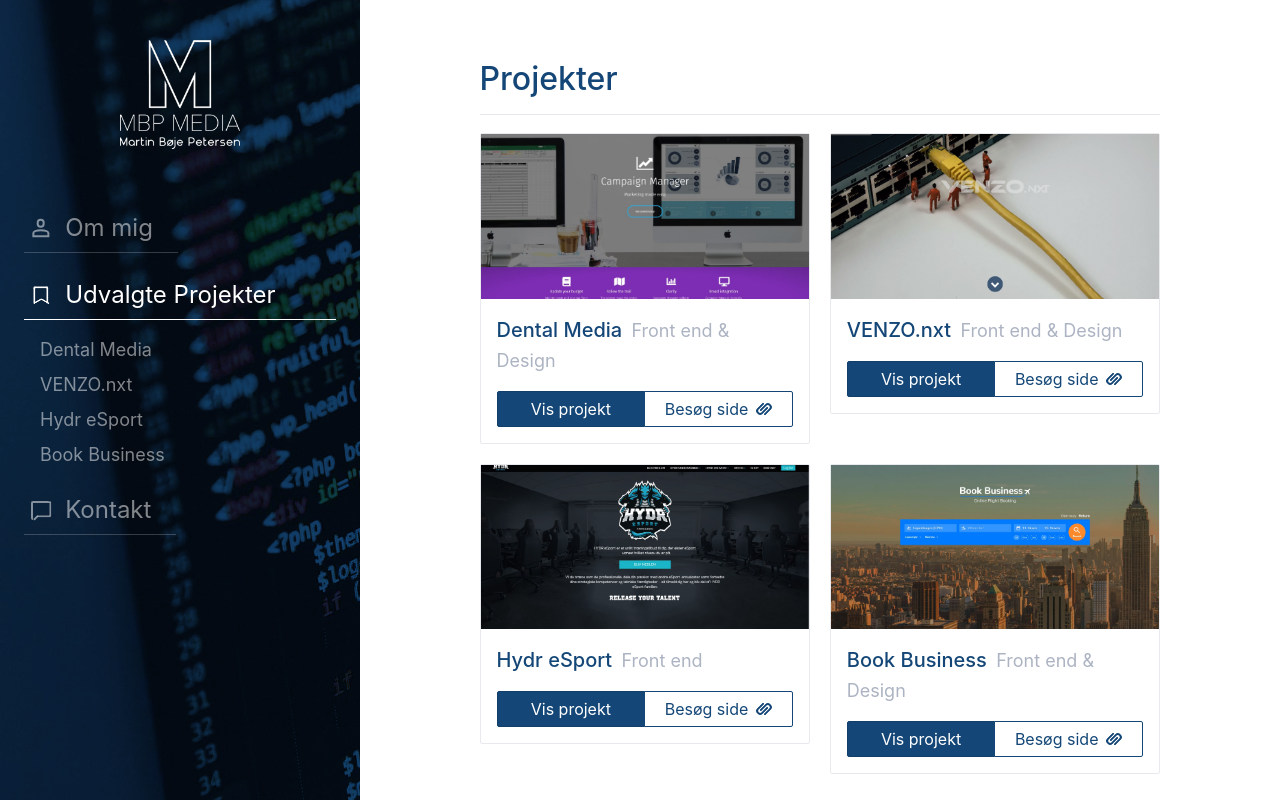
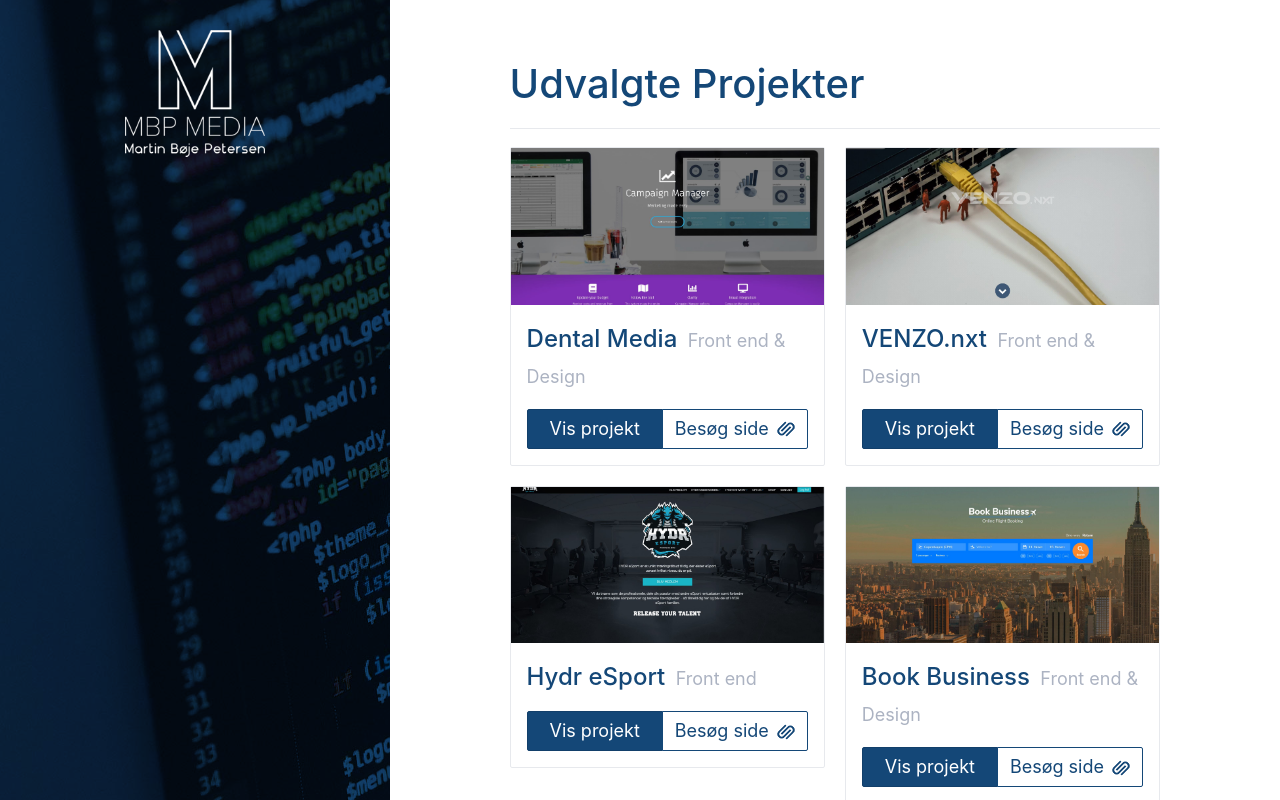
Before and after one commit to JackTheDane/old-portfolio, a React (Create React App) app: page /projekter in a window 1280 px wide. Built offline with nearby package versions, Linux system fonts and the light colour scheme.

Commit message:
Mobile menu

```diff
--- a/src/components/App/App.module.scss
+++ b/src/components/App/App.module.scss
@@ -5,11 +5,24 @@
   width: 100%;
   display: flex;
   overflow: hidden;
+  background-color: $primary;
+  background-size: cover;
+  background-position: center center;
+  background-repeat: no-repeat;
+
+  background-blend-mode: multiply;
 
   position: relative;
 
   &__sidebar {
-    display: none;
+    // display: none;
+    position: fixed;
+    z-index: 1000;
+    height: 100%;
+    width: 100%;
+    max-height: 60px;
+
+    background-color: $primary;
   }
 
   &__content {
@@ -18,7 +31,7 @@
     background-color: $white;
     position: relative;
 
-    max-width: 1000px;
+    max-width: 900px;
 
     width: 100%;
     height: 100%;
@@ -37,29 +50,23 @@
   }
 }
 
-@media (max-width: 1000px) {
+@media (max-width: 899px) {
   .app {
     background-image: none !important;
   }
 }
 
-@media (min-width: 1000px) {
-  .app {
-    background-size: cover;
-    background-position: center center;
-    background-repeat: no-repeat;
-    background-color: $primary;
-
-    background-blend-mode: multiply;
-  }
-}
-
 @media (min-width: 1200px) {
   .app {
+
     &__sidebar {
-      flex: 0 1 500px;
+      flex: 0 1 560px;
       overflow-x: hidden;
       display: block;
     }
+
+    &__content {
+      max-width: 1200px;
+    }
   }
 }
--- a/src/components/App/App.tsx
+++ b/src/components/App/App.tsx
@@ -1,9 +1,8 @@
 import React, { Component } from 'react';
 import styles from './App.module.scss';
 import Nav from '../Nav/Nav';
-import { BrowserRouter } from 'react-router-dom';
+import { BrowserRouter, Route, Switch } from 'react-router-dom';
 
-import ProfileImage from '../../images/profile.jpg';
 import Routes from './Routes';
 
 // Images - Skills
@@ -42,12 +41,19 @@ import bb_search from '../../images/projekter/bookbusiness/search.jpg';
 // Images - Bg
 import backgroundImage_1920 from '../../images/bg-1920.jpg';
 
+import { TransitionGroup, CSSTransition } from 'react-transition-group';
+import About from '../About/About';
+import Projects from '../Projects/Projects';
+import Project from '../Project/Project';
+import Contact from '../Contact/Contact';
+
 
 export interface MenuItem {
   title: string;
   url: string;
   icon?: string;
   subItems?: MenuItem[];
+  isExact?: boolean;
 }
 
 export interface IProject {
@@ -91,13 +97,33 @@ class App extends Component {
       <BrowserRouter>
 
         <div className={styles.app} style={{backgroundImage: `url(${backgroundImage_1920})`}}>
-          <div className={styles['app__sidebar']}>
+          {/* <div className={styles['app__sidebar']}> */}
 
             <Nav menuItems={this.menuItems} />
 
-          </div>
+          {/* </div> */}
 
           <div className={styles['app__content']}>
+
+          <Route render={({location}) => (
+              <TransitionGroup appear={true}>
+                <CSSTransition
+                  key={location.key}
+                  timeout={1500}
+                  classNames="fade"
+                >
+                  <Switch location={location}>
+                    <Route exact={true} path='/' render={ () => <About skills={ this.skills } /> } />
+
+                    <Route exact={true} path='/projekter' render={ () => <Projects projects={ this.projects } />} />
+
+                    <Route exact={true} path='/projekter/:project' render={ ({match}) => <Project project={ this.projects.filter( pro => pro.urlName == match.params.project)[0]  } /> } />
+
+                    <Route exact={true} path='/kontakt' component={Contact} />
+                  </Switch>
+                </CSSTransition>
+              </TransitionGroup>
+            )} />
 
             <Routes skills={this.skills} projects={this.projects} />
 
@@ -265,12 +291,14 @@ class App extends Component {
     {
       title: 'Om mig',
       url: '',
-      icon: 'people'
+      icon: 'people',
+      isExact: true
     },
     {
       title: 'Udvalgte Projekter',
       url: 'projekter',
       icon: 'bookmark',
+      isExact: false,
       subItems: this.projects.map( (proj):MenuItem => ({
         title: proj.name,
         url: proj.urlName
@@ -279,7 +307,8 @@ class App extends Component {
     {
       title: 'Kontakt',
       url: 'kontakt',
-      icon: 'message'
+      icon: 'message',
+      isExact: true
     }
   ];
 
--- a/src/components/App/Routes.tsx
+++ b/src/components/App/Routes.tsx
@@ -18,26 +18,7 @@ export interface RoutesProps {
 class Routes extends React.Component<RoutesProps, {}> {
   render() {
     return (
-      <Route render={({location}) => (
-        <TransitionGroup appear={true}>
-          <CSSTransition
-            key={location.key}
-            timeout={1150}
-            classNames="fade"
-          >
-            <Switch location={location}>
-              <Route exact={true} path='/' render={ () => <About skills={ this.props.skills } /> } />
-
-              <Route exact={true} path='/projekter' render={ () => <Projects projects={ this.props.projects } />} />
-
-              <Route exact={true} path='/projekter/:project' render={ ({match}) => <Project project={ this.props.projects.filter( pro => pro.urlName == match.params.project)[0]  } /> } />
-
-              <Route exact={true} path='/kontakt' component={Contact} />
-            </Switch>
-          </CSSTransition>
-        </TransitionGroup>
-      )} />
-
+      <div></div>
     );
   }
 }
--- a/src/components/Contact/Contact.module.scss
+++ b/src/components/Contact/Contact.module.scss
@@ -1,6 +1,10 @@
 @import '../../colors';
 
 .contact {
+
+  &__form {
+
+  }
 
   &__subcontent {
     border-left: 3px solid $secondary-color-dark;
--- a/src/components/Contact/Contact.tsx
+++ b/src/components/Contact/Contact.tsx
@@ -31,7 +31,7 @@ class Contact extends React.Component<ContactProps, ContactState> {
 
       <div className={`content-page`}>
 
-        <h1 className="transition-elem delay-0">
+        <h1 className="transition-elem delay-0 text-primary">
           Kontakt mig
         </h1>
 
@@ -70,7 +70,7 @@ class Contact extends React.Component<ContactProps, ContactState> {
         <div className="">
 
           <div className={`transition-elem delay-2 ${styles['contact__subcontent']}`}>
-            <h4 className=''>
+            <h4 className='text-primary'>
               Email
             </h4>
             <a href="mailto:martin@mbpmedia.com">
@@ -79,7 +79,7 @@ class Contact extends React.Component<ContactProps, ContactState> {
           </div>
 
           <div className={`transition-elem delay-3 ${styles['contact__subcontent']}`}>
-            <h4 className=''>
+            <h4 className='text-primary'>
               Telefon
             </h4>
             <span>
--- a/src/components/Nav/Nav.module.scss
+++ b/src/components/Nav/Nav.module.scss
@@ -4,39 +4,106 @@
   z-index: 100;
   width: 100%;
   height: 100%;
-  padding: 20px 0px;
+  max-height: 60px;
 
   display: flex;
   flex-direction: column;
   align-items: center;
   justify-content: flex-start;
+  overflow: hidden;
 
-  &__logo{
-    display: block;
-    max-width: 160px;
-    padding: 20px;
-    cursor: pointer;
-    opacity: 1;
-    transition: opacity .3s;
+  pointer-events: none;
 
-    &:hover {
-      opacity: .6;
+  position: fixed;
+  z-index: 1000;
+
+  background-color: $primary;
+  transition: max-height .15s ease;
+
+  &--shown {
+    max-height: 1000px;
+    transition: max-height .4s ease-in-out;
+  }
+
+  &__logo {
+
+    & {
+      max-width: 140px;
+      padding: 20px;
+
+      &:hover {
+        opacity: .6;
+      }
+    }
+
+    &,
+    &--mobile {
+      pointer-events: initial;
+      display: block;
+      padding: 10px 0;
+      cursor: pointer;
+      opacity: 1;
+      transition: opacity .3s;
+    }
+
+    &--mobile {
+      height: 100%;
+
+      & > img {
+        max-height: 100%;
+      }
     }
   }
 
+  &__mobileMenu {
+    flex-grow: 0;
+    flex-shrink: 0;
+    height: 60px;
+    width: 100%;
+    padding: 0 20px;
+    align-items: center;
+    display: flex;
+    justify-content: space-between;
+    pointer-events: initial;
+  }
 }
+
 .menu {
   color: $white;
   list-style: none;
-  display: flex;
+  margin: 30px 0;
+  width: 100%;
+  max-width: 340px;
+  pointer-events: initial;
   flex-direction: column;
-  margin: 10px 0;
+
+  display: none;
+
+  &--shown {
+    display: flex;
+  }
+
+  &__subitem-list {
+    display: block;
+    overflow: hidden;
+
+    text-decoration: none !important;
+    pointer-events: none;
+
+    transition: max-height .4s .05s;
+
+    margin-top: 0;
+    margin-bottom: 0;
+
+    list-style: none;
+  }
 
   &__item {
     display: inline-block;
 
-    font-size: 1.2rem;
-    margin-top: 10px;
+    font-size: 1.5rem;
+    margin-top: 15px;
+    width: 100%;
 
     cursor: pointer;
     user-select: none;
@@ -51,6 +118,7 @@
     & > li {
       padding: 6px 25px 6px 2px;
       margin-right: 35px;
+      font-weight: 300;
       border-bottom: 1px solid rgba($color: $white, $alpha: .2);
       font-size: inherit;
       color: rgba($color: $white, $alpha: .5);
@@ -75,6 +143,7 @@
         border-bottom-color: $white;
         color: $white !important;
       }
+
     }
 
   }
@@ -86,30 +155,13 @@
     opacity: .5;
     pointer-events: initial;
 
+    &:first-child {
+      margin-top: 20px;
+    }
+
     &:hover,
     &--selected {
       opacity: 1;
-    }
-  }
-
-  &__subitem-list {
-    display: block;
-    max-height: 0;
-    overflow: hidden;
-
-    text-decoration: none !important;
-    pointer-events: none;
-
-    transition: max-height .4s .05s;
-
-    & > ul {
-      margin-bottom: 0;
-      list-style: none;
-    }
-
-
-    &--selected {
-      max-height: 300px;
     }
   }
 
@@ -117,17 +169,57 @@
     margin-right: 15px;
     margin-left: 5px;
     font-size: .8em;
+    color: $white !important;
   }
 
   &__item-wrapper {
-    animation: test .8s .1s both;
+
+    &,
+    .menu__subitem-list {
+      animation: fadeInLeft .3s ease-out .1s both;
+    }
 
     &:nth-child(2) {
+      animation-delay: .2s;
+    }
+
+    .menu__subitem-list {
       animation-delay: .3s;
     }
 
     &:nth-child(3) {
-      animation-delay: .5s;
+      animation-delay: .4s;
     }
   }
 }
+
+@keyframes fadeInLeft {
+  0% {
+    opacity: 0;
+    transform: translateX(-10px);
+  }
+
+  100% {
+    opacity: 1;
+    transform: translateX(0px);
+  }
+}
+
+@media (min-width: 1200px) {
+  .nav {
+    padding: 20px 0px;
+    position: relative;
+    flex: 0 1 560px;
+    background-color: transparent;
+    max-height: 100%;
+  }
+
+  .menu {
+    display: flex;
+
+    &__item {
+      font-size: 1.35rem;
+      width: auto;
+    }
+  }
+}
--- a/src/components/Nav/Nav.tsx
+++ b/src/components/Nav/Nav.tsx
@@ -1,6 +1,7 @@
 import React, { Component } from 'react';
 import styles from './Nav.module.scss';
-import Logo from '../../images/mainLogo-white.png';
+import LogoAndText from '../../images/mainLogo-white.png';
+import Logo from '../../images/mainLogoOnly-white.png';
 import { Link, NavLink } from 'react-router-dom';
 
 import { MenuItem } from '../App/App';
@@ -9,17 +10,31 @@ export interface NavProps {
   menuItems: MenuItem[];
 }
 
-class Nav extends Component<NavProps, {}> {
+export interface NavState {
+  isMobileMenuVisible: boolean;
+  windowWidth: number;
+}
+
+class Nav extends Component<NavProps, NavState> {
+
+  constructor(props: NavProps) {
+    super(props);
+    this.state = {
+      isMobileMenuVisible: false,
+      windowWidth: 0
+    };
+  }
 
   render() {
 
     return (
-      <nav className={styles.nav}>
-        <Link to={'/'} className={styles['nav__logo']}>
-          <img src={Logo} alt="MBP Media"/>
-        </Link>
+      <nav className={`${styles.nav} ${this.state.isMobileMenuVisible ? styles['nav--shown'] : ''}`}>
 
-        <ul className={styles['menu']}>
+
+        {this.getNavLogoSection()}
+
+
+        <ul className={`${styles['menu']} ${ this.state.isMobileMenuVisible ? styles['menu--shown'] : '' }`}>
 
          { this.getListItems() }
 
@@ -28,9 +43,46 @@ class Nav extends Component<NavProps, {}> {
     );
   }
 
+  componentDidMount() {
+    this.updateWindowWidth();
+    window.addEventListener('resize', () => this.updateWindowWidth());
+  }
+
+  componentWillUnmount() {
+    window.removeEventListener('resize', () => this.updateWindowWidth());
+  }
+
+  updateWindowWidth() {
+    this.setState({ windowWidth: window.innerWidth });
+  }
+
+  public setMobileMenuDisplay(shouldShow: boolean) {
+    this.setState({
+      isMobileMenuVisible: shouldShow
+    })
+  }
+
+  private getNavLogoSection() {
+    return this.state.windowWidth >= 1200
+      ? <Link to={'/'} className={styles['nav__logo']}>
+          <img src={LogoAndText} className="img-fit-contain" alt="MBP Media"/>
+        </Link>
+      : <div className={styles['nav__mobileMenu']}>
+          <Link onClick={ () => this.setMobileMenuDisplay(false) } to={'/'} className={styles['nav__logo--mobile']}>
+            <img src={Logo} className="img-fit-contain" alt="MBP Media"/>
+          </Link>
+          <button onClick={ () => this.setMobileMenuDisplay(!this.state.isMobileMenuVisible) } className="btn btn-lg btn-primary">
+            <i className={`icon ${ this.state.isMobileMenuVisible ? 'icon-cross' : 'icon-menu' } mr-2`}></i>
+            { this.state.isMobileMenuVisible
+              ? 'Close'
+              : 'Menu' }
+          </button>
+        </div>
+  }
+
   private getListItems() {
     return this.props.menuItems.map( (item, i: number) => {
-      return <span key={'navItem_' + i} className={styles['menu__item-wrapper']} ><NavLink exact={true} activeClassName={styles['menu__item--selected']} to={ `/${item.url}` } className={styles['menu__item']}>
+      return <span key={'navItem_' + i} className={styles['menu__item-wrapper']} ><NavLink onClick={ () => this.setMobileMenuDisplay(false) } exact={item.isExact ? true : false} activeClassName={styles['menu__item--selected']} to={ `/${item.url}` } className={styles['menu__item']}>
         <li>
           { item.icon != null ? <i className={`icon icon-${item.icon} ${styles['menu__item-icon']}`}></i> : ''}
           {item.title}
@@ -38,15 +90,13 @@ class Nav extends Component<NavProps, {}> {
 
       </NavLink>
       {item.subItems != null
-      ? <NavLink className={styles['menu__subitem-list']} activeClassName={styles['menu__subitem-list--selected']} to={ `/${item.url}` }>
-          <ul>
-            {item.subItems.map( (item, i: number) => <NavLink key={'subItem_'+i} className={styles['menu__subitem']} activeClassName={styles['menu__subitem--selected']} to={ `/projekter/${item.url}` } >
+      ? <ul className={styles['menu__subitem-list']}>
+            {item.subItems.map( (item, i: number) => <NavLink key={'subItem_'+i} onClick={ () => this.setMobileMenuDisplay(false) } className={styles['menu__subitem']} activeClassName={styles['menu__subitem--selected']} to={ `/projekter/${item.url}` } >
               <li>
                 {item.title}
               </li>
             </NavLink> )}
           </ul>
-        </NavLink>
       : ''}
       </span>
     })
--- a/src/components/Project/Project.tsx
+++ b/src/components/Project/Project.tsx
@@ -2,7 +2,7 @@ import React from 'react';
 import styles from './Project.module.scss';
 import Carousel from '../Carousel/Carousel';
 
-import { IProject, ISkill } from '../App/App';
+import { IProject } from '../App/App';
 import { Link } from 'react-router-dom';
 
 export interface ProjectProps {
@@ -20,7 +20,7 @@ class Project extends React.Component<ProjectProps, ProjectState> {
   }
   render() {
     return ( <div className={`content-page ${styles.project}`}>
-      <Link to='/projekter' className="btn btn-link btn-lg pl-0 transition-elem delay-0"> <i className="icon icon-back"></i> Tilbage </Link>
+      <Link to='/projekter' className="btn btn-link btn-lg pl-0 transition-elem delay-0"> <i className="icon icon-back"></i> Andre projekter </Link>
 
       <Carousel className={"transition-elem delay-1"} images={this.props.project.images} />
 
@@ -65,7 +65,7 @@ class Project extends React.Component<ProjectProps, ProjectState> {
 
   private getDescription() {
     const description = this.props.project.description != null
-      ? this.props.project.description.map( text => <p style={{marginBottom: '1em'}}> {text} </p> )
+      ? this.props.project.description.map( (text, i) => <p key={`projInf-${i}`} style={{marginBottom: '1em'}}> {text} </p> )
       : ''
 
     return description;
--- a/src/components/Projects/Projects.tsx
+++ b/src/components/Projects/Projects.tsx
@@ -19,9 +19,9 @@ class Projects extends React.Component<ProjectsProps, ProjectsState> {
     return (
       <div className={`content-page`}>
 
-        <h2 className="transition-elem delay-0 text-primary">
-          Projekter
-        </h2>
+        <h1 className="transition-elem delay-0 text-primary">
+          Udvalgte Projekter
+        </h1>
 
         <div className="divider transition-elem delay-0"></div>
 
@@ -46,15 +46,15 @@ class Projects extends React.Component<ProjectsProps, ProjectsState> {
           </div>
 
           <div className="card-header">
-            <div className="card-title h5 text-primary"> {project.name} <span className="text-gray fw-medium ml-1">{project.roles}</span> </div>
+            <div className="card-title h4 text-primary"> {project.name} <span className="text-gray fw-medium ml-1">{project.roles}</span> </div>
           </div>
 
           <div className="card-footer">
             <div className="btn-group btn-group-block">
-              <Link to={'/projekter/' + project.urlName} className="btn btn-primary"> Vis projekt </Link>
+              <Link to={'/projekter/' + project.urlName} className="btn btn-primary btn-lg"> Vis projekt </Link>
 
               { project.url != null
-                ? <a href={project.url} target='_blank' rel='noopener' className="btn">
+                ? <a href={project.url} target='_blank' rel='noopener' className="btn btn-lg">
                   Besøg side
                   <i className="icon ml-2 icon-link"></i>
                 </a> : '' }
--- a/src/index.scss
+++ b/src/index.scss
@@ -60,7 +60,7 @@ $translateAmount: 80px;
 .fade {
   &-appear,
   &-enter {
-    z-index: 1;
+    overflow-y: hidden;
 
     .transition-elem {
       opacity: 0;
@@ -68,6 +68,7 @@ $translateAmount: 80px;
     }
 
     &-active {
+      z-index: 1;
       .transition-elem {
         opacity: 1;
         transform: translateZ(0) translateY(0px);
@@ -87,7 +88,7 @@ $translateAmount: 80px;
 
         @for $i from 0 through 6 {
           &.delay-#{$i}{
-            transition-delay: $transitionSpeed/2 + $transitionStagger + $transitionStagger * $i;
+            transition-delay: $transitionSpeed/2 + $transitionStagger * ($i+1);
           }
         }
       }
@@ -101,7 +102,7 @@ $translateAmount: 80px;
 
         @for $i from 0 through 6 {
           &.delay-#{$i}{
-            transition-delay: $transitionStagger * $i;
+            transition-delay: $transitionStagger * $i + 300ms;
           }
         }
       }
@@ -149,14 +150,14 @@ $translateAmount: 80px;
 
   height: 100%;
 
-  padding: 15px;
+  padding: 90px 25px 30px;
 
   overflow-y: auto;
 }
 
 @media (min-width: 600px) {
   .content-page {
-    padding: 30px 45px;
+    padding: 90px 45px 30px;
   }
 }
 
```
Also changed, not shown: src/images/mainLogoOnly-white.png (added).
